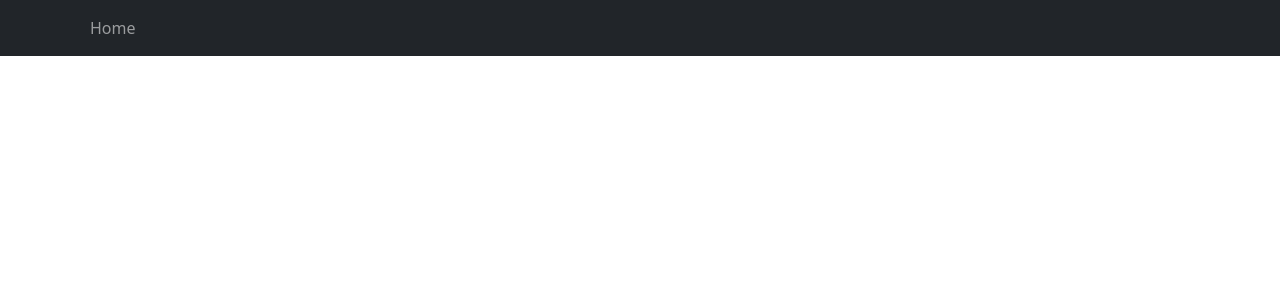
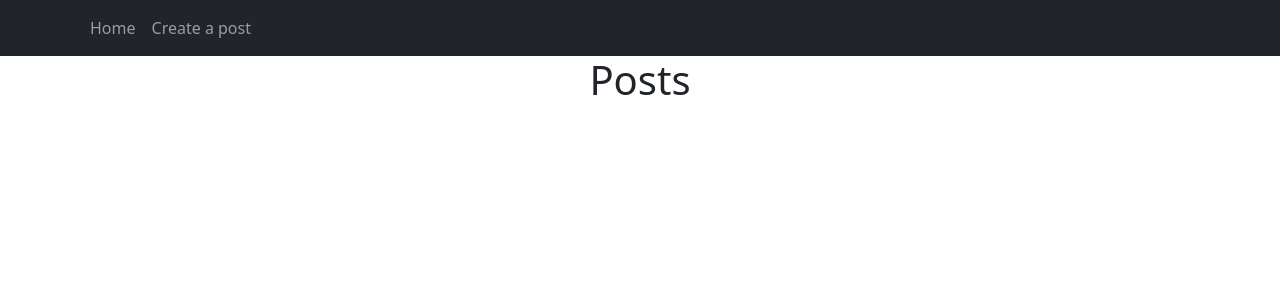
Before and after one commit to AQROBY/BlogApp, a Flask app: page / in a window 1280 px wide. Shown: the top 300 px of the page. Run offline with Flask 2, Linux system fonts and the light colour scheme.

Commit message:
List all posts

```diff
--- a/website/templates/base.html
+++ b/website/templates/base.html
@@ -14,6 +14,7 @@
             <div class="collapse navbar-collapse" id="navbar">
                 <div class="navbar-nav">
                     <a class="nav-item nav-link" href="/index">Home</a>
+                    <a class="nav-item nav-link" href="/create-post">Create a post</a>
                 </div>
             </div>
         </div>
--- a/website/templates/index.html
+++ b/website/templates/index.html
@@ -1,12 +1,22 @@
 {% extends "base.html" %}
 {% block title %}Home{% endblock %}
 {% block content %}
-{% for x in posts %}
-<p class="lead">ID: {{x.id}}</p>
-<p class="lead">Title: {{x.title}}</p>
-<p class="lead">Content: {{x.content}}</p>
-<p class="lead">Owner: {{x.owner}}</p>
-<p class="lead">Created at: {{x.created_at}}</p>
-<p class="lead">Modified at: {{x.modified_at}}</p>
-{% endfor %}
+<h1 align="center">Posts</h1>
+<div id="posts">
+    {% for post in posts %}
+    <div class="card border-dark">
+        <div class="card-header d-flex justify-content-between align-items-center">
+            <a style="text-decoration:none" href="/posts/{{post.id}}">Post ID: {{post.id}}</a>
+            <span>Owner: {{post.owner}}</span>
+        </div>
+        <div class="card-body">
+            <div class="card-text">{{post.content}}</div>
+        </div>
+        <div class="card-footer text-muted">
+            <span>Created at: {{post.created_at}}</span>
+            <span style="float:right">Modified at: {{post.modified_at}}</span>
+        </div>
+    </div>
+    {% endfor %}
+</div>
 {% endblock %}
```
